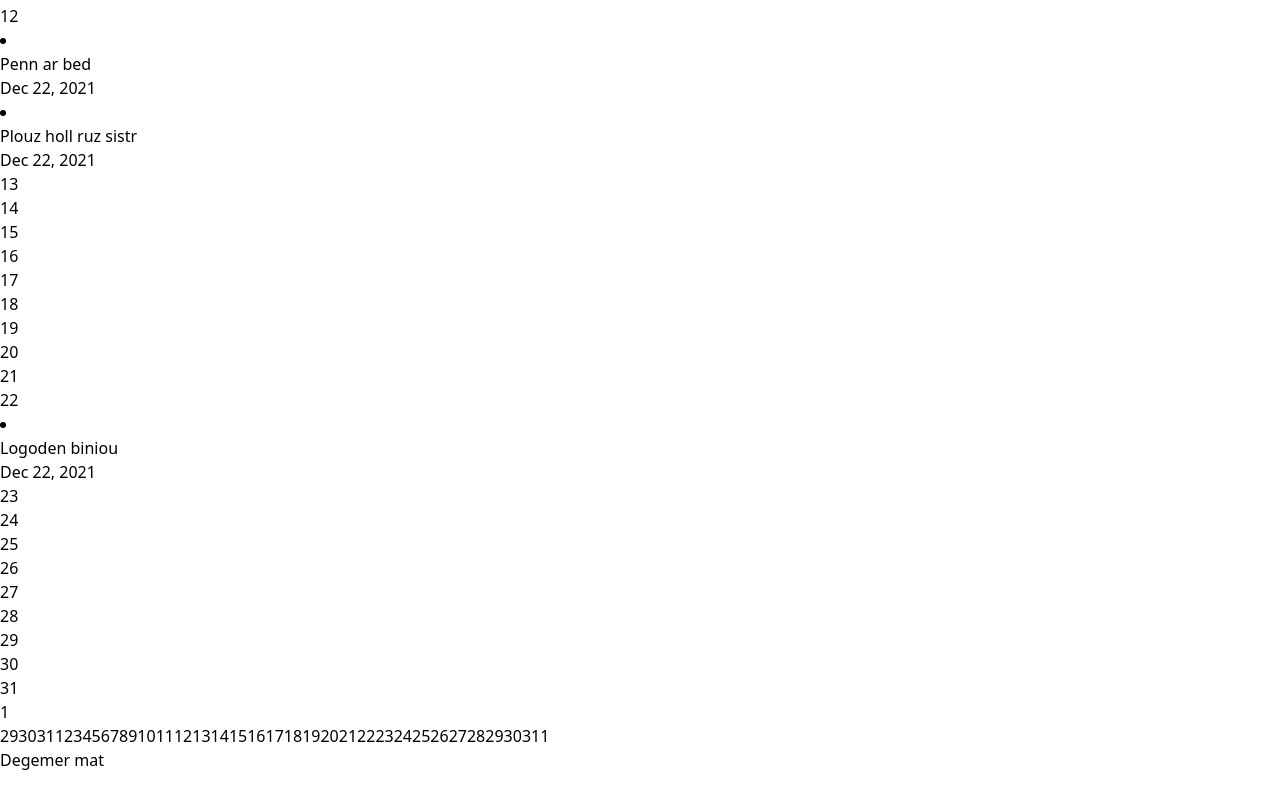
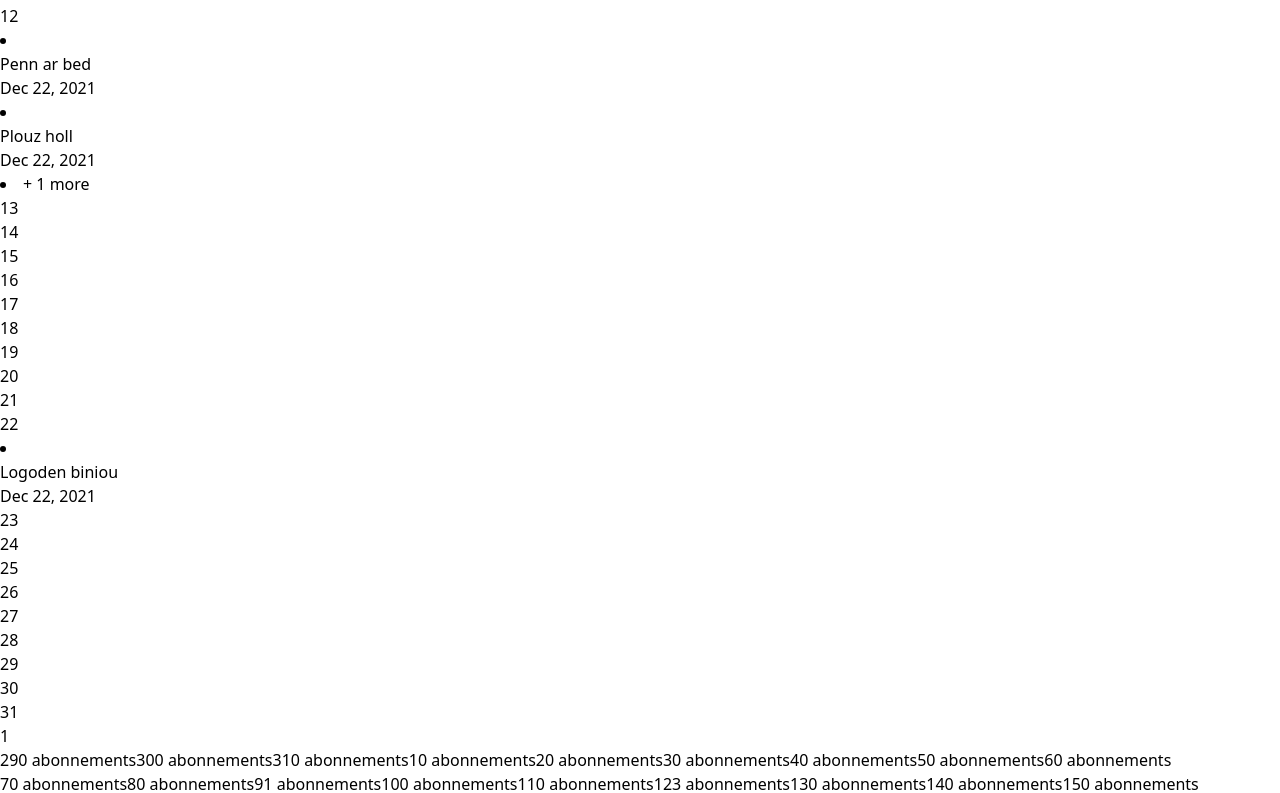
Before and after one commit to Killian-Habasque/suboptimize, a React (Vite) app: page / in a window 1280 px wide. Shown: the part 987-1780 px from the top of the page. Built offline with nearby package versions, Linux system fonts and the light colour scheme.

Commit message:
refacto(subscribe): remove newDays & old tailwindui array

```diff
--- a/src/components/calendar.jsx
+++ b/src/components/calendar.jsx
@@ -9,88 +9,14 @@ import {
 import { add, addDays, eachDayOfInterval, endOfMonth, endOfWeek, format, isSameMonth, isToday, parse, startOfMonth, startOfToday, startOfWeek } from 'date-fns'
 import { useState } from 'react'
 
-const days = [
-  { date: '2021-12-27', events: [] },
-  { date: '2021-12-28', events: [] },
-  { date: '2021-12-29', events: [] },
-  { date: '2021-12-30', events: [] },
-  { date: '2021-12-31', events: [] },
-  { date: '2022-01-01', isCurrentMonth: true, events: [] },
-  { date: '2022-01-02', isCurrentMonth: true, events: [] },
-  {
-    date: '2022-01-03',
-    isCurrentMonth: true,
-    events: [
-      { id: 1, name: 'Design review', time: '10AM', datetime: '2022-01-03T10:00', href: '#' },
-      { id: 2, name: 'Sales meeting', time: '2PM', datetime: '2022-01-03T14:00', href: '#' },
-    ],
-  },
-  { date: '2022-01-04', isCurrentMonth: true, events: [] },
-  { date: '2022-01-05', isCurrentMonth: true, events: [] },
-  { date: '2022-01-06', isCurrentMonth: true, events: [] },
-  {
-    date: '2022-01-07',
-    isCurrentMonth: true,
-    events: [{ id: 3, name: 'Date night', time: '6PM', datetime: '2022-01-08T18:00', href: '#' }],
-  },
-  { date: '2022-01-08', isCurrentMonth: true, events: [] },
-  { date: '2022-01-09', isCurrentMonth: true, events: [] },
-  { date: '2022-01-10', isCurrentMonth: true, events: [] },
-  { date: '2022-01-11', isCurrentMonth: true, events: [] },
-  {
-    date: '2022-01-12',
-    isCurrentMonth: true,
-    isToday: true,
-    events: [{ id: 6, name: "Sam's birthday party", time: '2PM', datetime: '2022-01-25T14:00', href: '#' }],
-  },
-  { date: '2022-01-13', isCurrentMonth: true, events: [] },
-  { date: '2022-01-14', isCurrentMonth: true, events: [] },
-  { date: '2022-01-15', isCurrentMonth: true, events: [] },
-  { date: '2022-01-16', isCurrentMonth: true, events: [] },
-  { date: '2022-01-17', isCurrentMonth: true, events: [] },
-  { date: '2022-01-18', isCurrentMonth: true, events: [] },
-  { date: '2022-01-19', isCurrentMonth: true, events: [] },
-  { date: '2022-01-20', isCurrentMonth: true, events: [] },
-  { date: '2022-01-21', isCurrentMonth: true, events: [] },
-  {
-    date: '2022-01-22',
-    isCurrentMonth: true,
-    isSelected: true,
-    events: [
-      { id: 4, name: 'Maple syrup museum', time: '3PM', datetime: '2022-01-22T15:00', href: '#' },
-      { id: 5, name: 'Hockey game', time: '7PM', datetime: '2022-01-22T19:00', href: '#' },
-    ],
-  },
-  { date: '2022-01-23', isCurrentMonth: true, events: [] },
-  { date: '2022-01-24', isCurrentMonth: true, events: [] },
-  { date: '2022-01-25', isCurrentMonth: true, events: [] },
-  { date: '2022-01-26', isCurrentMonth: true, events: [] },
-  { date: '2022-01-27', isCurrentMonth: true, events: [] },
-  { date: '2022-01-28', isCurrentMonth: true, events: [] },
-  { date: '2022-01-29', isCurrentMonth: true, events: [] },
-  { date: '2022-01-30', isCurrentMonth: true, events: [] },
-  { date: '2022-01-31', isCurrentMonth: true, events: [] },
-  { date: '2022-02-01', events: [] },
-  { date: '2022-02-02', events: [] },
-  { date: '2022-02-03', events: [] },
-  {
-    date: '2022-02-04',
-    events: [{ id: 7, name: 'Cinema with friends', time: '9PM', datetime: '2022-02-04T21:00', href: '#' }],
-  },
-  { date: '2022-02-05', events: [] },
-  { date: '2022-02-06', events: [] },
-]
 
 const subscribes = [
   { id: 4, name: 'Logoden biniou', startDatetime: '2021-12-22', endDatetime: '2026-12-22', billingDay: '22', term: 'monthly', href: '#' },
   { id: 5, name: 'Degemer mat', startDatetime: '2021-12-22', endDatetime: '2026-12-22', billingDay: '09', term: 'monthly', href: '#' },
   { id: 6, name: 'Penn ar bed', startDatetime: '2021-12-22', endDatetime: '2026-12-22', billingDay: '12', term: 'monthly', href: '#' },
-  { id: 7, name: 'Plouz holl ruz sistr', startDatetime: '2021-12-22', endDatetime: '2026-12-22', billingDay: '12', term: 'monthly', href: '#' },
+  { id: 7, name: 'Plouz holl', startDatetime: '2021-12-22', endDatetime: '2026-12-22', billingDay: '12', term: 'monthly', href: '#' },
+  { id: 8, name: 'Ruz sistr', startDatetime: '2021-12-22', endDatetime: '2026-12-22', billingDay: '12', term: 'monthly', href: '#' },
 ]
-
-
-
-const selectedDay = days.find((day) => day.isSelected)
 
 function classNames(...classes) {
   return classes.filter(Boolean).join(' ')
@@ -98,25 +24,15 @@ function classNames(...classes) {
 
 export default function Calendar() {
   let today = startOfToday()
-  let tomorrow = addDays(today, 1);
-  let [selectedDay2, setSelectedDay2] = useState(format(today, 'yyyy-MM-dd'))
-  console.log(selectedDay2)
+  let [selectedDay, setSelectedDay] = useState(format(today, 'yyyy-MM-dd'))
   let [currentMonth, setCurrentMonth] = useState(format(today, 'MMM-yyyy'))
   let firstDayCurrentMonth = parse(currentMonth, 'MMM-yyyy', new Date())
-  console.log(currentMonth)
-  // console.log(today)
-  // let today2 = format(today, 'MMM yyyy')
-  // console.log(today2)
-  let newDays = eachDayOfInterval({
+
+  let days = eachDayOfInterval({
     start: startOfWeek(startOfMonth(firstDayCurrentMonth)),
     end: endOfWeek(endOfMonth(firstDayCurrentMonth))
   })
-  let newDaysDates = newDays.map((day) => ({
-    date: format(day, 'yyyy-MM-dd'),
-    events: []
-  }));
 
-  // console.log(newDaysDates)
   function nextMonth() {
     let firstDayNextMonth = add(firstDayCurrentMonth, { months: 1 })
     setCurrentMonth(format(firstDayNextMonth, 'MMM-yyyy'))
@@ -125,29 +41,6 @@ export default function Calendar() {
     let firstDayNextMonth = add(firstDayCurrentMonth, { months: -1 })
     setCurrentMonth(format(firstDayNextMonth, 'MMM-yyyy'))
   }
-
-
-  // let tomorrow = addDays(today, 1);
-
-  // const formattedToday = format(today, 'yyyy-MM-dd');
-  // const formattedTomorrow = format(tomorrow, 'yyyy-MM-dd');
-
-
-  // newDaysDates.forEach((day) => {
-  //   if (day.date === formattedToday) {
-  //     day.events.push(
-  //       { id: 10, name: 'Meeting with team', time: '3PM', datetime: `${formattedToday}T15:00`, href: '#' },
-  //       { id: 11, name: 'Doctor appointment', time: '5PM', datetime: `${formattedToday}T17:00`, href: '#' }
-  //     );
-  //   }
-  //   if (day.date === formattedTomorrow) {
-  //     day.events.push(
-  //       { id: 12, name: 'Project deadline', time: '11AM', datetime: `${formattedTomorrow}T11:00`, href: '#' },
-  //       { id: 13, name: 'Call with client', time: '4PM', datetime: `${formattedTomorrow}T16:00`, href: '#' }
-  //     );
-  //   }
-  //   // console.log(day)
-  // });
 
   return (
     <div className="lg:flex lg:h-full lg:flex-col">
@@ -333,27 +226,27 @@ export default function Calendar() {
         </div>
         <div className="flex bg-gray-200 text-xs leading-6 text-gray-700 lg:flex-auto">
           <div className="hidden w-full lg:grid lg:grid-cols-7 lg:grid-rows-6 lg:gap-px">
-            {newDaysDates.map((day) => (
+            {days.map((day) => (
               <div
-                onClick={() => setSelectedDay2(day.date)}
-                key={day.date.toString()}
+                onClick={() => setSelectedDay(day)}
+                key={day.toString()}
                 className={classNames(
-                  isSameMonth(day.date, today) ? 'bg-white' : 'bg-gray-50 text-gray-500',
+                  isSameMonth(day, today) ? 'bg-white' : 'bg-gray-50 text-gray-500',
                   'relative px-3 py-2',
                 )}
               >
                 <time
-                  dateTime={format(day.date, 'yyyy-MM-dd')}
+                  dateTime={format(day, 'yyyy-MM-dd')}
                   className={
-                    isToday(day.date)
+                    isToday(day)
                       ? 'flex h-6 w-6 items-center justify-center rounded-full bg-indigo-600 font-semibold text-white'
                       : undefined
                   }
                 >
-                  {format(day.date, 'd')}
+                  {format(day, 'd')}
                 </time>
                 {subscribes
-                  .filter((subscribe) => subscribe.billingDay === format(day.date, 'dd'))
+                  .filter((subscribe) => subscribe.billingDay === format(day, 'dd'))
                   .slice(0, 2)
                   .map((subscribe) => (
                     <li key={subscribe.id}>
@@ -370,52 +263,60 @@ export default function Calendar() {
                       </a>
                     </li>
                   ))}
-                {subscribes.filter((subscribe) => subscribe.billingDay === format(day.date, 'dd')).length > 2 && (
+                {subscribes.filter((subscribe) => subscribe.billingDay === format(day, 'dd')).length > 2 && (
                   <li className="text-gray-500">
-                    + {subscribes.filter((subscribe) => subscribe.billingDay === format(day.date, 'dd')).length - 2} more
+                    + {subscribes.filter((subscribe) => subscribe.billingDay === format(day, 'dd')).length - 2} more
                   </li>
                 )}
               </div>
             ))}
           </div>
 
-
           <div className="isolate grid w-full grid-cols-7 grid-rows-6 gap-px lg:hidden">
-            {newDaysDates.map((day) => (
-
+            {days.map((day) => (
               <button
-                key={day.date}
+                onClick={() => setSelectedDay(day)}
+                key={day}
                 type="button"
                 className={classNames(
-                  isSameMonth(day.date, today)  ? 'bg-white' : 'bg-gray-50',
-                  ((day.date === selectedDay2) || isToday(day.date)) && 'font-semibold',
-                  (day.date === selectedDay2) && 'text-white',
-                  !(day.date === selectedDay2) && isToday(day.date) && 'text-indigo-600',
-                  !(day.date === selectedDay2)&& isSameMonth(day.date, today)  && !isToday(day.date) && 'text-gray-900',
-                  !(day.date === selectedDay2) && !isSameMonth(day.date, today)  && !isToday(day.date) && 'text-gray-500',
+                  isSameMonth(day, today) ? 'bg-white' : 'bg-gray-50',
+                  ((day === selectedDay) || isToday(day)) && 'font-semibold',
+                  (day === selectedDay) && 'text-white',
+                  !(day === selectedDay) && isToday(day) && 'text-indigo-600',
+                  !(day === selectedDay) && isSameMonth(day, today) && !isToday(day) && 'text-gray-900',
+                  !(day === selectedDay) && !isSameMonth(day, today) && !isToday(day) && 'text-gray-500',
                   'flex h-14 flex-col px-3 py-2 hover:bg-gray-100 focus:z-10',
                 )}
               >
-                {console.log(!(day.date === selectedDay2))}
                 <time
-                  dateTime={day.date}
+                  dateTime={day}
                   className={classNames(
-                    (day.date === selectedDay2) && 'flex h-6 w-6 items-center justify-center rounded-full',
-                    (day.date === selectedDay2) && isToday(day.date) && 'bg-indigo-600',
-                    (day.date === selectedDay2) && !isToday(day.date) && 'bg-gray-900',
+                    'flex h-6 w-6 items-center justify-center rounded-full',
+                    (day === selectedDay) && isToday(day) && 'bg-indigo-600',
+                    (day === selectedDay) && !isToday(day) && 'bg-gray-900',
                     'ml-auto',
                   )}
                 >
-                  {day.date.split('-').pop().replace(/^0/, '')}
+                  {format(day, 'd')}
                 </time>
-                {/* <span className="sr-only">{day.events.length} events</span> */}
-                {/* {day.events.length > 0 && (
+
+                <span className="sr-only">
+                  {subscribes.filter((subscribe) => subscribe.billingDay === format(day, 'dd')).length} abonnements
+                </span>
+                {subscribes.filter((subscribe) => subscribe.billingDay === format(day, 'dd')).length > 0 && (
                   <span className="-mx-0.5 mt-auto flex flex-wrap-reverse">
-                    {day.events.map((event) => (
-                      <span key={event.id} className="mx-0.5 mb-1 h-1.5 w-1.5 rounded-full bg-gray-400" />
-                    ))}
+                    {subscribes
+                      .filter((subscribe) => subscribe.billingDay === format(day, 'dd'))
+                      .slice(0, 2)
+                      .map((subscribe) => (
+                        <span
+                          key={subscribe.id}
+                          className="mx-0.5 mb-1 h-1.5 w-1.5 rounded-full bg-blue-400"
+                          title={subscribe.name}
+                        />
+                      ))}
                   </span>
-                )} */}
+                )}
               </button>
             ))}
           </div>
@@ -425,7 +326,7 @@ export default function Calendar() {
       <div className="px-4 py-10 sm:px-6">
         <ol className="divide-y divide-gray-100 overflow-hidden rounded-lg bg-white text-sm shadow ring-1 ring-black ring-opacity-5">
           {subscribes
-            .filter((subscribe) => subscribe.billingDay === format(selectedDay2, 'dd'))
+            .filter((subscribe) => subscribe.billingDay === format(selectedDay, 'dd'))
             .map((subscribe) => (
               <li key={subscribe.id} className="group flex p-4 pr-6 focus-within:bg-gray-50 hover:bg-gray-50">
                 <div className="flex-auto">
```
